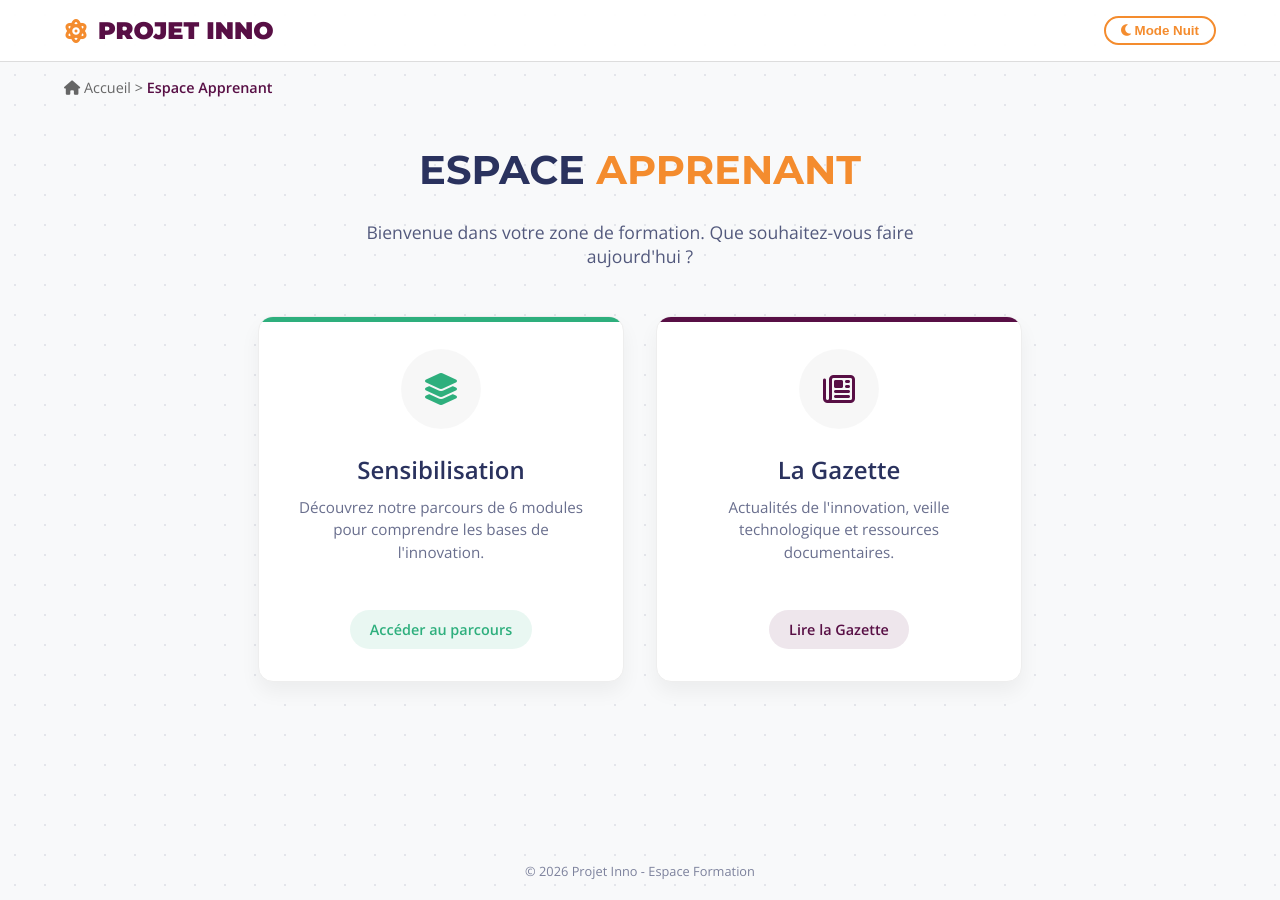
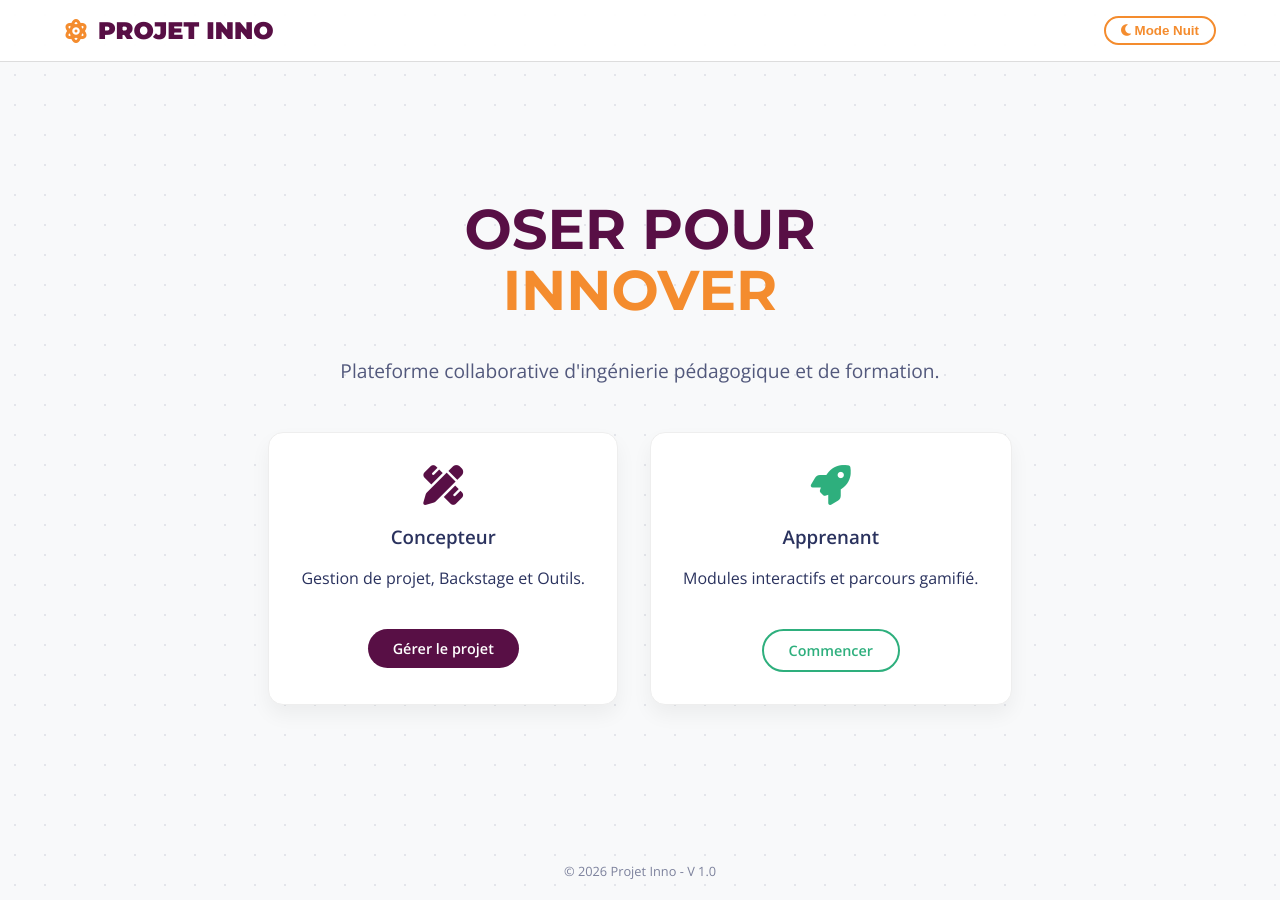
Before and after one commit to Tyrulfr/projet_inno_pui, a Jekyll site: the page built from index.html, in a window 1280 px wide. Built offline with Jekyll 4.4.1, drawn with Linux system fonts in a browser that asks for light colours.

Commit message:
Update index.html

```diff
--- a/index.html
+++ b/index.html
@@ -6,303 +6,69 @@
 <head>
     <meta charset="UTF-8">
     <meta name="viewport" content="width=device-width, initial-scale=1.0">
-    <title>PROJET INNO | Espace Apprenant</title>
-
-    <!-- Polices Google -->
+    <title>PROJET INNO | Accueil</title>
     <link rel="preconnect" href="https://fonts.googleapis.com">
-    <link rel="preconnect" href="https://fonts.gstatic.com" crossorigin>
     <link href="https://fonts.googleapis.com/css2?family=Montserrat:wght@700;900&family=Open+Sans:wght@400;600&display=swap" rel="stylesheet">
-
-    <!-- Icônes FontAwesome -->
     <link rel="stylesheet" href="https://cdnjs.cloudflare.com/ajax/libs/font-awesome/6.4.0/css/all.min.css">
-
     <style>
-        /* --- 1. CONFIGURATION --- */
-        :root {
-            --bordeaux: #580F45;
-            --orange: #F48C2E;
-            --teal: #2EAF7D;
-            --blue: #2A325E;
-            --white: #ffffff;
-            --bg-light: #F8F9FA;
-            --bg-dark: #1A1D2E;
-            --card-hover: #ffffff;
-            --text-main: #2A325E;
-        }
-
-        /* --- 2. BASE DU SITE --- */
-        html, body {
-            height: 100%;
-        }
-
-        body {
-            margin: 0;
-            padding: 0;
-            font-family: 'Open Sans', sans-serif;
-            background-color: var(--bg-light);
-            color: var(--text-main);
-            transition: all 0.3s ease;
-            background-image: radial-gradient(rgba(42, 50, 94, 0.1) 1px, transparent 1px);
-            background-size: 30px 30px;
-            display: flex;
-            flex-direction: column;
-        }
-
-        /* Mode Sombre */
-        body.dark-mode {
-            background-color: var(--bg-dark);
-            color: #EAEAEA;
-            background-image: radial-gradient(rgba(255, 255, 255, 0.1) 1px, transparent 1px);
-            --card-hover: #232742;
-        }
-
+        :root { --bordeaux: #580F45; --orange: #F48C2E; --teal: #2EAF7D; --blue: #2A325E; --white: #ffffff; --bg-light: #F8F9FA; --bg-dark: #1A1D2E; }
+        html, body { height: 100%; }
+        body { margin: 0; padding: 0; font-family: 'Open Sans', sans-serif; background-color: var(--bg-light); color: var(--blue); transition: all 0.3s ease; background-image: radial-gradient(rgba(42, 50, 94, 0.1) 1px, transparent 1px); background-size: 30px 30px; display: flex; flex-direction: column; }
+        body.dark-mode { background-color: var(--bg-dark); color: #EAEAEA; background-image: radial-gradient(rgba(255, 255, 255, 0.1) 1px, transparent 1px); }
         a { text-decoration: none; color: inherit; }
-
-        /* --- 3. BARRE DE NAVIGATION --- */
-        .navbar {
-            display: flex;
-            justify-content: space-between;
-            align-items: center;
-            padding: 1rem 5%;
-            background: rgba(255, 255, 255, 0.95);
-            border-bottom: 1px solid #ddd;
-            position: sticky;
-            top: 0;
-            z-index: 100;
-        }
-        body.dark-mode .navbar {
-            background: rgba(26, 29, 46, 0.95);
-            border-color: #333;
-        }
-
-        .logo {
-            font-family: 'Montserrat', sans-serif;
-            font-weight: 900;
-            font-size: 1.5rem;
-            color: var(--bordeaux);
-            display: flex;
-            align-items: center;
-            gap: 10px;
-            cursor: pointer;
-        }
+        .navbar { display: flex; justify-content: space-between; align-items: center; padding: 1rem 5%; background: rgba(255, 255, 255, 0.95); border-bottom: 1px solid #ddd; position: sticky; top: 0; z-index: 100; }
+        body.dark-mode .navbar { background: rgba(26, 29, 46, 0.95); border-color: #333; }
+        .logo { font-family: 'Montserrat', sans-serif; font-weight: 900; font-size: 1.5rem; color: var(--bordeaux); display: flex; align-items: center; gap: 10px; }
         body.dark-mode .logo { color: white; }
-
-        .theme-btn {
-            background: none;
-            border: 2px solid var(--orange);
-            color: var(--orange);
-            padding: 5px 15px;
-            border-radius: 20px;
-            cursor: pointer;
-            font-weight: bold;
-            transition: 0.3s;
-        }
+        .theme-btn { background: none; border: 2px solid var(--orange); color: var(--orange); padding: 5px 15px; border-radius: 20px; cursor: pointer; font-weight: bold; transition: 0.3s; }
         .theme-btn:hover { background: var(--orange); color: white; }
-
-        /* --- 4. FIL D'ARIANE --- */
-        .breadcrumb {
-            padding: 1rem 5%;
-            font-size: 0.9rem;
-            color: #666;
-        }
-        body.dark-mode .breadcrumb { color: #aaa; }
-        .breadcrumb a:hover { color: var(--orange); text-decoration: underline; }
-        .breadcrumb .current { font-weight: bold; color: var(--bordeaux); }
-        body.dark-mode .breadcrumb .current { color: var(--teal); }
-
-        /* --- 5. CONTENU PRINCIPAL --- */
-        .hero {
-            flex: 1;
-            display: flex;
-            flex-direction: column;
-            align-items: center;
-            padding: 2rem 1rem;
-            width: 100%;
-            box-sizing: border-box;
-            text-align: center;
-        }
-
-        h1 {
-            font-family: 'Montserrat', sans-serif;
-            font-size: 2.5rem;
-            margin: 0 0 0.5rem 0;
-            color: var(--blue);
-        }
+        .hero { flex: 1; display: flex; flex-direction: column; justify-content: center; align-items: center; text-align: center; padding: 3rem 1rem; width: 100%; box-sizing: border-box; }
+        h1 { font-family: 'Montserrat', sans-serif; font-size: 3.5rem; margin: 0 0 1rem 0; line-height: 1.1; color: var(--bordeaux); }
         body.dark-mode h1 { color: white; }
-
-        .subtitle {
-            font-size: 1.1rem;
-            max-width: 600px;
-            margin-bottom: 3rem;
-            opacity: 0.8;
-        }
-
-        /* --- 6. GRILLE DE CARTES --- */
-        .cards-container {
-            display: flex;
-            gap: 2rem;
-            flex-wrap: wrap;
-            justify-content: center;
-            width: 100%;
-            max-width: 1000px;
-        }
-
-        .card {
-            background: var(--white);
-            border: 1px solid #eee;
-            border-radius: 15px;
-            padding: 2rem;
-            width: 300px;
-            text-align: center;
-            box-shadow: 0 10px 20px rgba(0,0,0,0.05);
-            cursor: pointer;
-            transition: transform 0.3s, border-color 0.3s;
-            position: relative;
-            overflow: hidden;
-            display: flex;
-            flex-direction: column;
-            justify-content: space-between;
-            height: 300px;
-        }
-
-        body.dark-mode .card {
-            background: #232742;
-            border-color: #333;
-        }
-
-        .card:hover {
-            transform: translateY(-5px);
-            border-color: var(--orange);
-        }
-
-        /* Décoration visuelle */
-        .card::before {
-            content: '';
-            position: absolute;
-            top: 0;
-            left: 0;
-            width: 100%;
-            height: 5px;
-            background: var(--blue);
-        }
-        .card.modules::before { background: var(--teal); }
-        .card.gazette::before { background: var(--bordeaux); }
-
-        .icon-circle {
-            width: 80px;
-            height: 80px;
-            background: rgba(0,0,0,0.03);
-            border-radius: 50%;
-            display: flex;
-            align-items: center;
-            justify-content: center;
-            margin: 0 auto 1.5rem auto;
-            font-size: 2rem;
-        }
-        body.dark-mode .icon-circle { background: rgba(255,255,255,0.05); }
-
-        .modules .icon-circle { color: var(--teal); }
-        .gazette .icon-circle { color: var(--bordeaux); }
-
-        .card h3 { margin: 0 0 10px 0; font-size: 1.5rem; }
-        .card p { margin: 0; opacity: 0.7; font-size: 0.95rem; line-height: 1.5; }
-
-        .btn-card {
-            margin-top: 1.5rem;
-            padding: 10px 20px;
-            border-radius: 50px;
-            font-weight: bold;
-            font-size: 0.9rem;
-            border: none;
-            cursor: pointer;
-            display: inline-block;
-        }
-        .modules .btn-card { background: rgba(46, 175, 125, 0.1); color: var(--teal); }
-        .gazette .btn-card { background: rgba(88, 15, 69, 0.1); color: var(--bordeaux); }
-
-        .card:hover .btn-card {
-            background: var(--teal); color: white;
-        }
-        .card.gazette:hover .btn-card {
-            background: var(--bordeaux);
-        }
-
-        /* --- 7. FOOTER --- */
-        footer {
-            padding: 20px;
-            text-align: center;
-            font-size: 0.8rem;
-            opacity: 0.6;
-            margin-top: auto;
-        }
+        .subtitle { font-size: 1.2rem; max-width: 600px; margin-bottom: 3rem; opacity: 0.8; }
+        .cards-container { display: flex; gap: 2rem; flex-wrap: wrap; justify-content: center; width: 100%; max-width: 900px; }
+        .card { background: var(--white); border: 1px solid #eee; border-radius: 15px; padding: 2rem; min-width: 280px; text-align: center; box-shadow: 0 10px 20px rgba(0,0,0,0.05); cursor: pointer; transition: transform 0.3s; }
+        body.dark-mode .card { background: #232742; border-color: #333; }
+        .card:hover { transform: translateY(-5px); border-color: var(--orange); }
+        .icon { font-size: 2.5rem; margin-bottom: 1rem; display: block; }
+        .concepteur-icon { color: var(--bordeaux); }
+        .user-icon { color: var(--teal); }
+        .btn { display: inline-block; margin-top: 1.5rem; padding: 10px 25px; border-radius: 50px; font-weight: bold; font-size: 0.9rem; }
+        .btn-primary { background: var(--bordeaux); color: white; border: none; }
+        .btn-outline { background: transparent; border: 2px solid var(--teal); color: var(--teal); }
+        footer { padding: 20px; text-align: center; font-size: 0.8rem; opacity: 0.6; }
     </style>
 </head>
 <body>
-
-    <!-- NAVIGATION -->
     <nav class="navbar">
-        <div class="logo" onclick="window.location.href='{{ '/' | relative_url }}'">
-            <i class="fa-solid fa-atom" style="color: var(--orange);"></i>
-            PROJET INNO
-        </div>
-        <button class="theme-btn" onclick="toggleTheme()">
-            <i class="fa-solid fa-moon"></i> Mode Nuit
-        </button>
+        <div class="logo"><i class="fa-solid fa-atom" style="color: var(--orange);"></i> PROJET INNO</div>
+        <button class="theme-btn" onclick="toggleTheme()"><i class="fa-solid fa-moon"></i> Mode Nuit</button>
     </nav>
-
-    <!-- FIL D'ARIANE -->
-    <div class="breadcrumb">
-        <a href="{{ '/' | relative_url }}"><i class="fa-solid fa-house"></i> Accueil</a> &gt;
-        <span class="current">Espace Apprenant</span>
-    </div>
-
-    <!-- ZONE PRINCIPALE -->
     <section class="hero">
-        <h1>ESPACE <span style="color: var(--orange);">APPRENANT</span></h1>
-        <p class="subtitle">Bienvenue dans votre zone de formation. Que souhaitez-vous faire aujourd'hui ?</p>
-
+        <h1>OSER POUR<br><span style="color: var(--orange);">INNOVER</span></h1>
+        <p class="subtitle">Plateforme collaborative d'ingénierie pédagogique et de formation.</p>
         <div class="cards-container">
-            <!-- CARTE 1 : MODULES DE COURS -->
-            <div class="card modules" onclick="window.location.href='{{ '/pages/apprenant/sensibilise/portal_sensi.html' | relative_url }}'">
-                <div>
-                    <div class="icon-circle">
-                        <i class="fa-solid fa-layer-group"></i>
-                    </div>
-                    <h3>Sensibilisation</h3>
-                    <p>Découvrez notre parcours de 6 modules pour comprendre les bases de l'innovation.</p>
-                </div>
-                <div>
-                    <span class="btn-card">Accéder au parcours</span>
-                </div>
+            <!-- LIEN AUTOMATIQUE VERS DASHBOARD -->
+            <div class="card" onclick="window.location.href='{{ '/dashboard.html' | relative_url }}'">
+                <i class="fa-solid fa-pen-ruler icon concepteur-icon"></i>
+                <h3>Concepteur</h3>
+                <p>Gestion de projet, Backstage et Outils.</p>
+                <span class="btn btn-primary">Gérer le projet</span>
             </div>
-
-            <!-- CARTE 2 : GAZETTE (Ressources) -->
-            <div class="card gazette" onclick="window.location.href='{{ '/pages/apprenant/gazette.html' | relative_url }}'">
-                <div>
-                    <div class="icon-circle">
-                        <i class="fa-regular fa-newspaper"></i>
-                    </div>
-                    <h3>La Gazette</h3>
-                    <p>Actualités de l'innovation, veille technologique et ressources documentaires.</p>
-                </div>
-                <div>
-                    <span class="btn-card">Lire la Gazette</span>
-                </div>
+            <!-- LIEN AUTOMATIQUE VERS PORTAIL APPRENANT -->
+            <div class="card" onclick="window.location.href='{{ '/pages/apprenant/portal.html' | relative_url }}'">
+                <i class="fa-solid fa-rocket icon user-icon"></i>
+                <h3>Apprenant</h3>
+                <p>Modules interactifs et parcours gamifié.</p>
+                <span class="btn btn-outline">Commencer</span>
             </div>
         </div>
     </section>
-
-    <!-- PIED DE PAGE -->
-    <footer>
-        &copy; {{ "now" | date: "%Y" }} Projet Inno - Espace Formation
-    </footer>
-
-    <!-- SCRIPT JS -->
+    <footer>&copy; {{ "now" | date: "%Y" }} Projet Inno - V 1.0</footer>
     <script>
         function toggleTheme() {
             document.body.classList.toggle('dark-mode');
             const btn = document.querySelector('.theme-btn');
-
             if(document.body.classList.contains('dark-mode')) {
                 btn.innerHTML = '<i class="fa-solid fa-sun"></i> Mode Jour';
                 localStorage.setItem('theme', 'dark');
@@ -311,10 +77,8 @@
                 localStorage.setItem('theme', 'light');
             }
         }
-
         window.onload = function() {
-            const savedTheme = localStorage.getItem('theme');
-            if(savedTheme === 'dark') {
+            if(localStorage.getItem('theme') === 'dark') {
                 document.body.classList.add('dark-mode');
                 document.querySelector('.theme-btn').innerHTML = '<i class="fa-solid fa-sun"></i> Mode Jour';
             }
```
